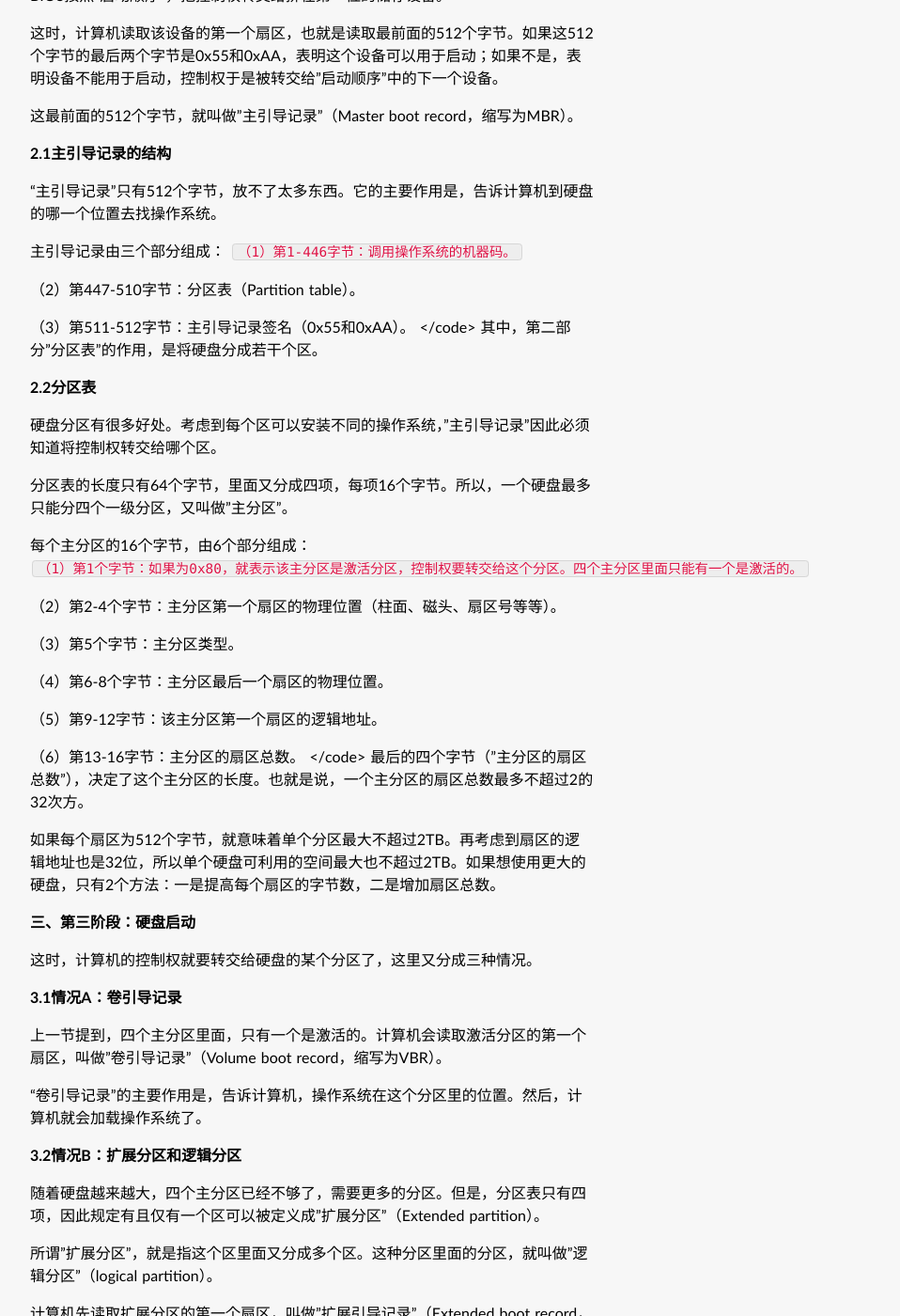
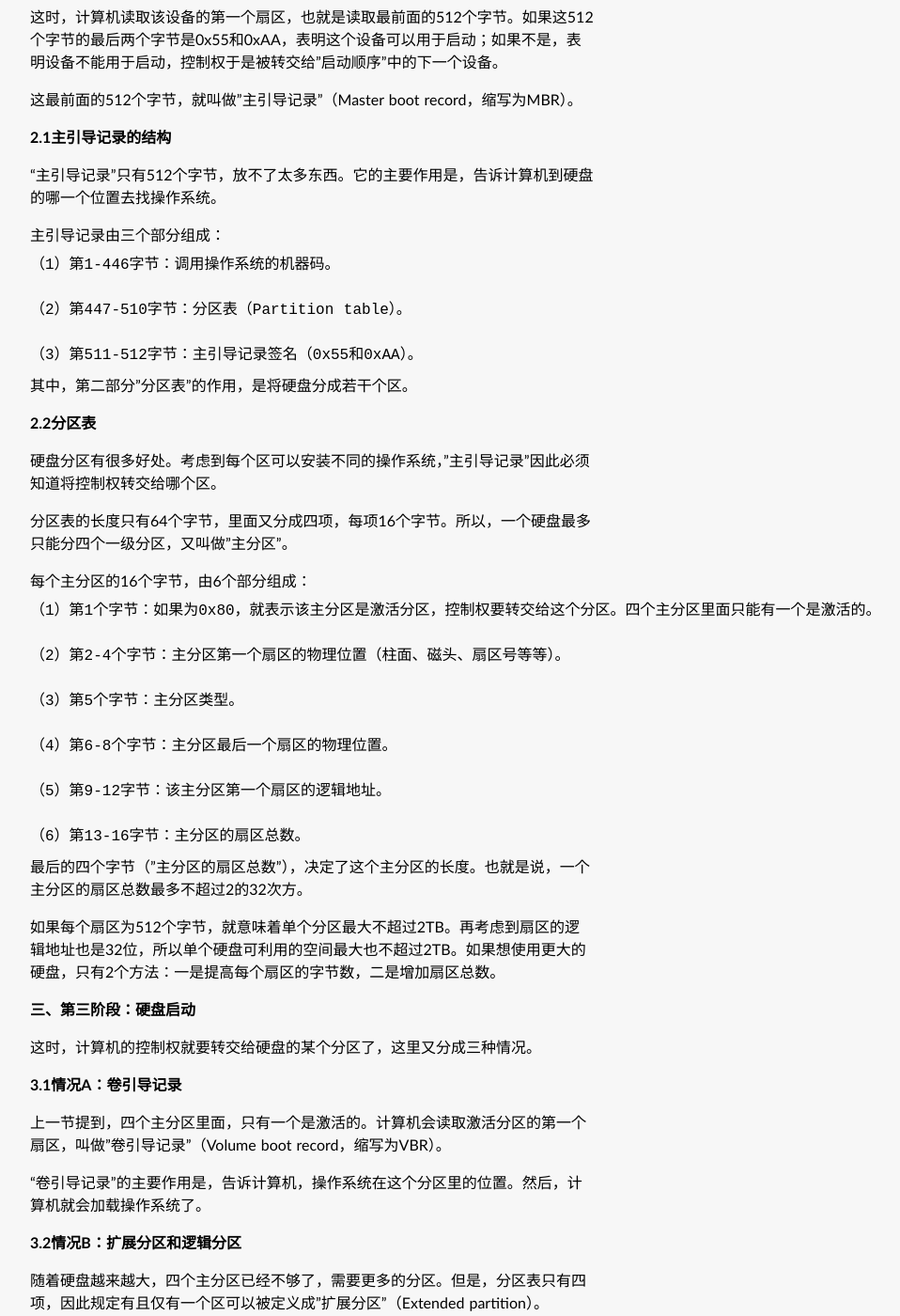
Before and after one commit to hopehook/HopeHook.com, a Jekyll site: the page built from _posts/2015-07-25-PcBoot.md, in a window 1280 px wide and 1400 px high, scrolled down 2731 px. Shown: the whole window at 94% size, without its empty margins (308-1266 px from the left). Built offline with Jekyll 4.4.1, drawn with Linux system fonts in a browser that asks for light colours; some web fonts are replaced; Markdown is read by kramdown in place of the engine named in the settings; comment, search, counter and statistics services are not loaded.

Commit message:
Signed-off-by: hopehook <hopehook@qq.com>

```diff
--- a/_posts/2015-07-25-PcBoot.md
+++ b/_posts/2015-07-25-PcBoot.md
@@ -23,7 +23,7 @@ tags: 启动
 
 回答是boot。可是，boot原来的意思是靴子，"启动"与靴子有什么关系呢？原来，这里的boot是bootstrap（鞋带）的缩写，它来自一句谚语：
 
-<code>"pull oneself up by one's bootstraps"</code>
+<pre>"pull oneself up by one's bootstraps"</pre>
 
 字面意思是"拽着鞋带把自己拉起来"，这当然是不可能的事情。最早的时候，工程师们用它来比喻，计算机启动是一个很矛盾的过程：必须先运行程序，然后计算机才能启动，但是计算机不启动就无法运行程序！
 
@@ -73,13 +73,13 @@ BIOS按照"启动顺序"，把控制权转交给排在第一位的储存设备
 "主引导记录"只有512个字节，放不了太多东西。它的主要作用是，告诉计算机到硬盘的哪一个位置去找操作系统。
 
 主引导记录由三个部分组成：
-<code>
+<pre>
 （1）第1-446字节：调用操作系统的机器码。
 
 （2）第447-510字节：分区表（Partition table）。
 
 （3）第511-512字节：主引导记录签名（0x55和0xAA）。
-</code>
+</pre>
 其中，第二部分"分区表"的作用，是将硬盘分成若干个区。
 
 
@@ -90,7 +90,7 @@ BIOS按照"启动顺序"，把控制权转交给排在第一位的储存设备
 分区表的长度只有64个字节，里面又分成四项，每项16个字节。所以，一个硬盘最多只能分四个一级分区，又叫做"主分区"。
 
 每个主分区的16个字节，由6个部分组成：
-<code>
+<pre>
 （1）第1个字节：如果为0x80，就表示该主分区是激活分区，控制权要转交给这个分区。四个主分区里面只能有一个是激活的。
 
 （2）第2-4个字节：主分区第一个扇区的物理位置（柱面、磁头、扇区号等等）。
@@ -102,7 +102,7 @@ BIOS按照"启动顺序"，把控制权转交给排在第一位的储存设备
 （5）第9-12字节：该主分区第一个扇区的逻辑地址。
 
 （6）第13-16字节：主分区的扇区总数。
-</code>
+</pre>
 最后的四个字节（"主分区的扇区总数"），决定了这个主分区的长度。也就是说，一个主分区的扇区总数最多不超过2的32次方。
 
 如果每个扇区为512个字节，就意味着单个分区最大不超过2TB。再考虑到扇区的逻辑地址也是32位，所以单个硬盘可利用的空间最大也不超过2TB。如果想使用更大的硬盘，只有2个方法：一是提高每个扇区的字节数，二是增加扇区总数。
```
